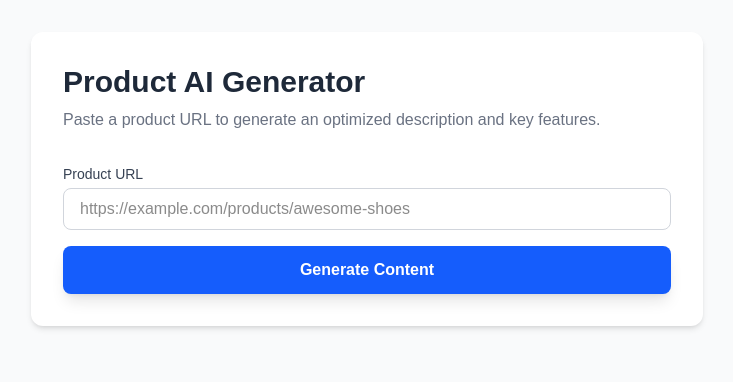
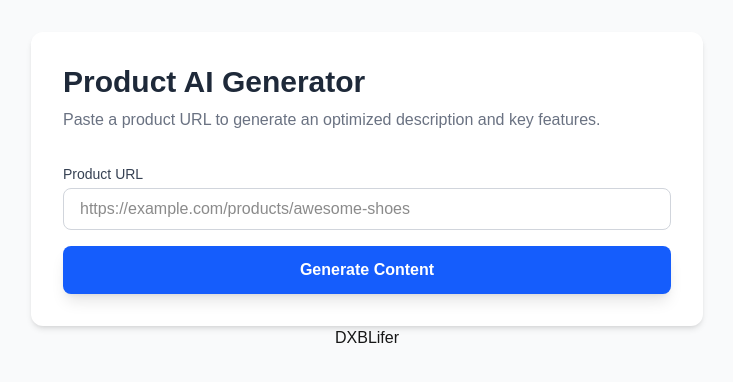
Before and after one commit to mubarak96-max/product_scraper, a Next.js app: page / in a window 1280 px wide. Shown: the top 382 px of the page, without its empty margins (273-1006 px from the left). Built offline with nearby package versions, Linux system fonts and the light colour scheme.

Commit message:
backlink

```diff
--- a/app/page.tsx
+++ b/app/page.tsx
@@ -184,6 +184,7 @@ export default function Home() {
           </div>
         )}
       </div>
+      <a href="https://dxblifer.com">DXBLifer</a>
     </main>
   );
 }
```
